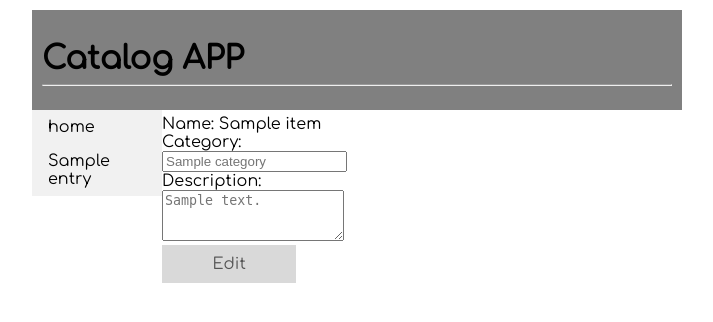
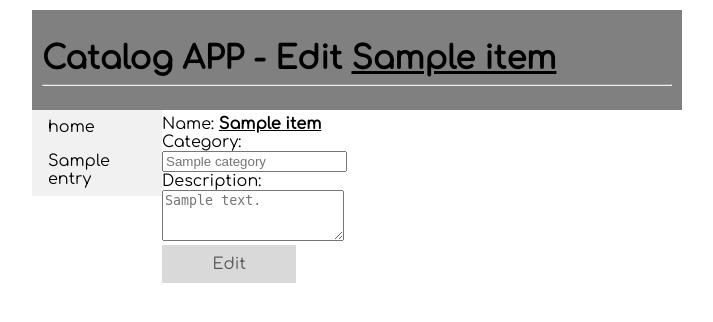
Before and after one commit to jonjoncronin/catalogProject, a Flask app: template vagrant/catalog/templates/edit.html in a window 1280 px wide. Shown: the top 322 px of the page, without its empty margins (283-996 px from the left). Run offline with Flask 2, Linux system fonts and the light colour scheme; the template is opened without the code that fills it: most values are stand-ins (such as "Sample title", 1, 10 or a date in 2020).

Commit message:
Update page titles and headings to be clear what the page does

```diff
--- a/vagrant/catalog/templates/delete.html
+++ b/vagrant/catalog/templates/delete.html
@@ -2,7 +2,7 @@
 <html>
 
 <head>
-      <title>Catalog App - Add Item</title>
+      <title>Catalog App - Delete {{item.name}} Item</title>
       <meta charset="utf-8" />
       <meta name="viewport"
             content="width=device-width, initial-scale=1" />
@@ -19,7 +19,7 @@
       <main>
             <!-- Header -->
             <header class="header">
-                  <h1>Catalog APP</h1>
+                  <h1>Catalog APP - Delete <u>{{item.name}}</u></h1>
                   <hr>
             </header>
             <div class="big__div">
@@ -40,7 +40,7 @@
                         <!-- Main Content -->
 
                         <section class="content">
-                           <h1>Are you sure you want to delete {{item.name}} from the catalog?</h1>
+                           <h1>Are you sure you want to delete <u><strong>{{item.name}}</strong></u> from the catalog?</h1>
                            <form name="deleteForm" action="#"
                                  method="POST">
                                  <div onclick="document.forms.deleteForm.submit()"
--- a/vagrant/catalog/templates/edit.html
+++ b/vagrant/catalog/templates/edit.html
@@ -2,7 +2,7 @@
 <html>
 
 <head>
-      <title>Catalog App - Add Item</title>
+      <title>Catalog App - Edit {{item.name}} Item</title>
       <meta charset="utf-8" />
       <meta name="viewport"
             content="width=device-width, initial-scale=1" />
@@ -19,7 +19,7 @@
       <main>
             <!-- Header -->
             <header class="header">
-                  <h1>Catalog APP</h1>
+                  <h1>Catalog APP - Edit <u>{{item.name}}</u></h1>
                   <hr>
             </header>
             <div class="big__div">
@@ -43,7 +43,7 @@
                            <form name="editForm"
                                  action="#"
                                  method="POST">
-                                 <label for="name">Name: {{item.name}}</label><br>
+                                 <label for="name">Name: <u><strong>{{item.name}}</strong></u></label><br>
 
                                  <label for="category">Category:</label><br>
                                  <input type="text"
--- a/vagrant/catalog/templates/items.html
+++ b/vagrant/catalog/templates/items.html
@@ -44,6 +44,8 @@
                               <!-- <span onclick="location.href='{{url_for("newItem")}}'" class="addBtn">Add</span> -->
                         </section>
                         <section class="content">
+                           <h3>All Items</h3>
+                           <hr>
                               {% if not items %}
                               <p>No Items</p>
                               {% else %}
--- a/vagrant/catalog/templates/new.html
+++ b/vagrant/catalog/templates/new.html
@@ -19,7 +19,7 @@
       <main>
             <!-- Header -->
             <header class="header">
-                  <h1>Catalog APP</h1>
+                  <h1>Catalog APP - Add an Item</h1>
                   <hr>
             </header>
             <div class="big__div">
```
